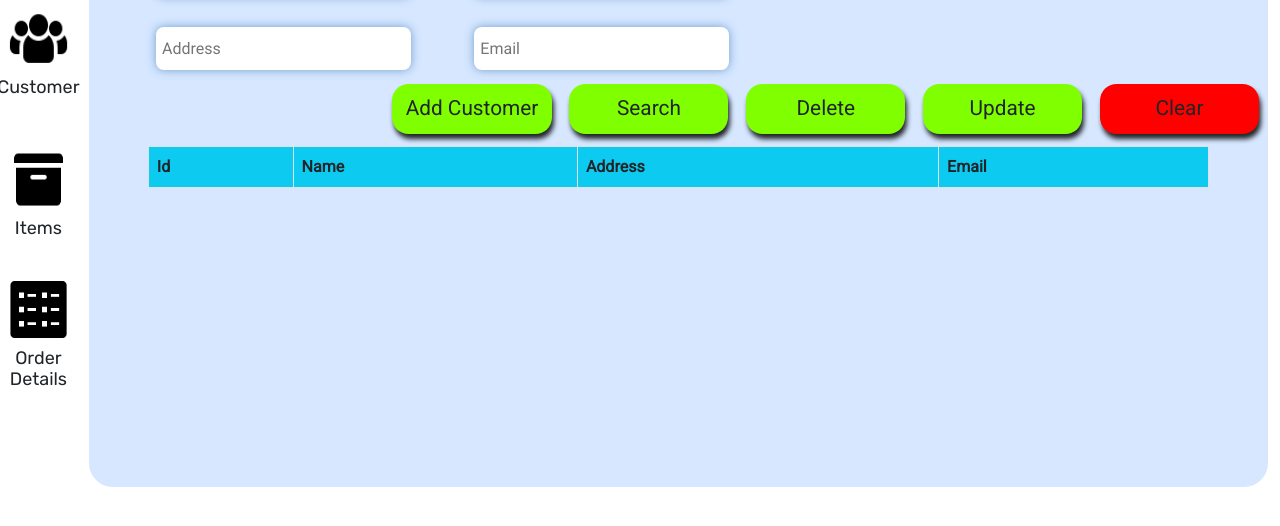
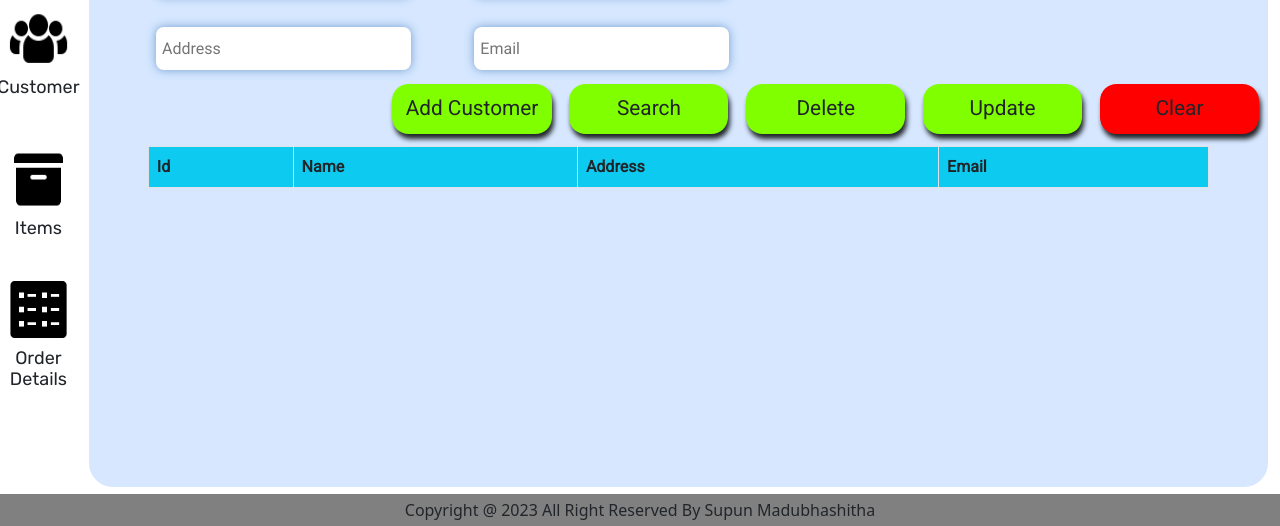
Before and after one commit to supunj506/Web-POS, a plain HTML site: page customer.html in a window 1280 px wide. Shown: the part 274-800 px from the top of the page. Drawn offline with Linux system fonts and the light colour scheme.

Commit message:
update customer ui

```diff
--- a/asset/custom_css/customer_form/customerForm.css
+++ b/asset/custom_css/customer_form/customerForm.css
@@ -142,3 +142,16 @@
     outline-color:  greenyellow;
     box-shadow: 0 0 10px #719ECE;
 }
+
+/*----style for footer----------------------------------------------------------------------------*/
+footer {
+    width: 100%;
+    height: 4vh;
+    background-color: gray;
+    display: flex;
+    justify-content: center;
+    align-items: center;
+}
+footer > p {
+    margin: 0;
+}
--- a/customer.html
+++ b/customer.html
@@ -112,6 +112,9 @@
         </div>
     </section>
 </main>
+<footer>
+    <p>Copyright @ 2023 All Right Reserved By Supun Madubhashitha</p>
+</footer>
 <script src="asset/lib/JQuery/jquery-3.6.1.min.js"></script>
 <script src="db/CustomerArray.js"></script>
 
```
Also changed, not shown: item.html (added, +29 -0 lines).
